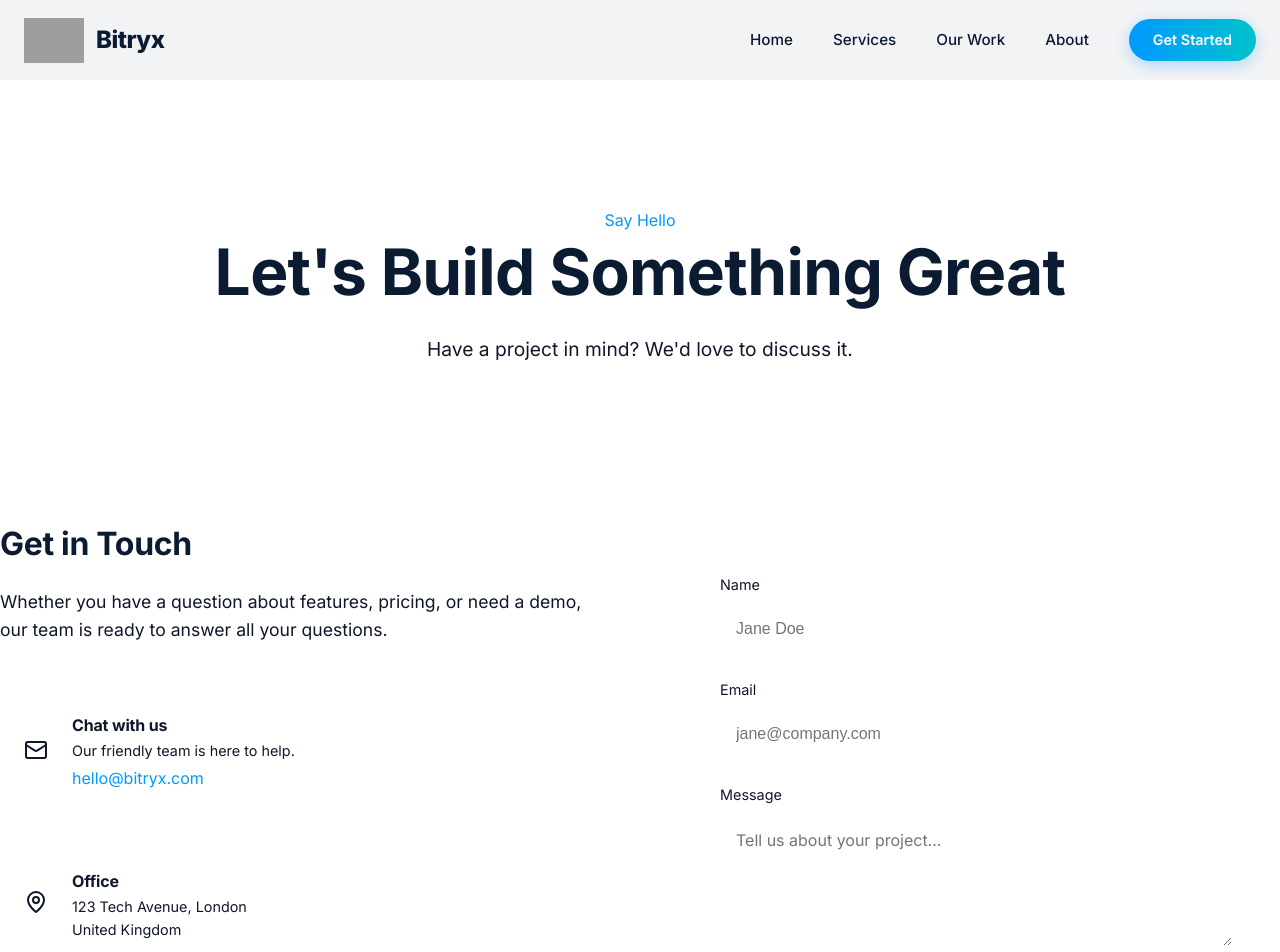
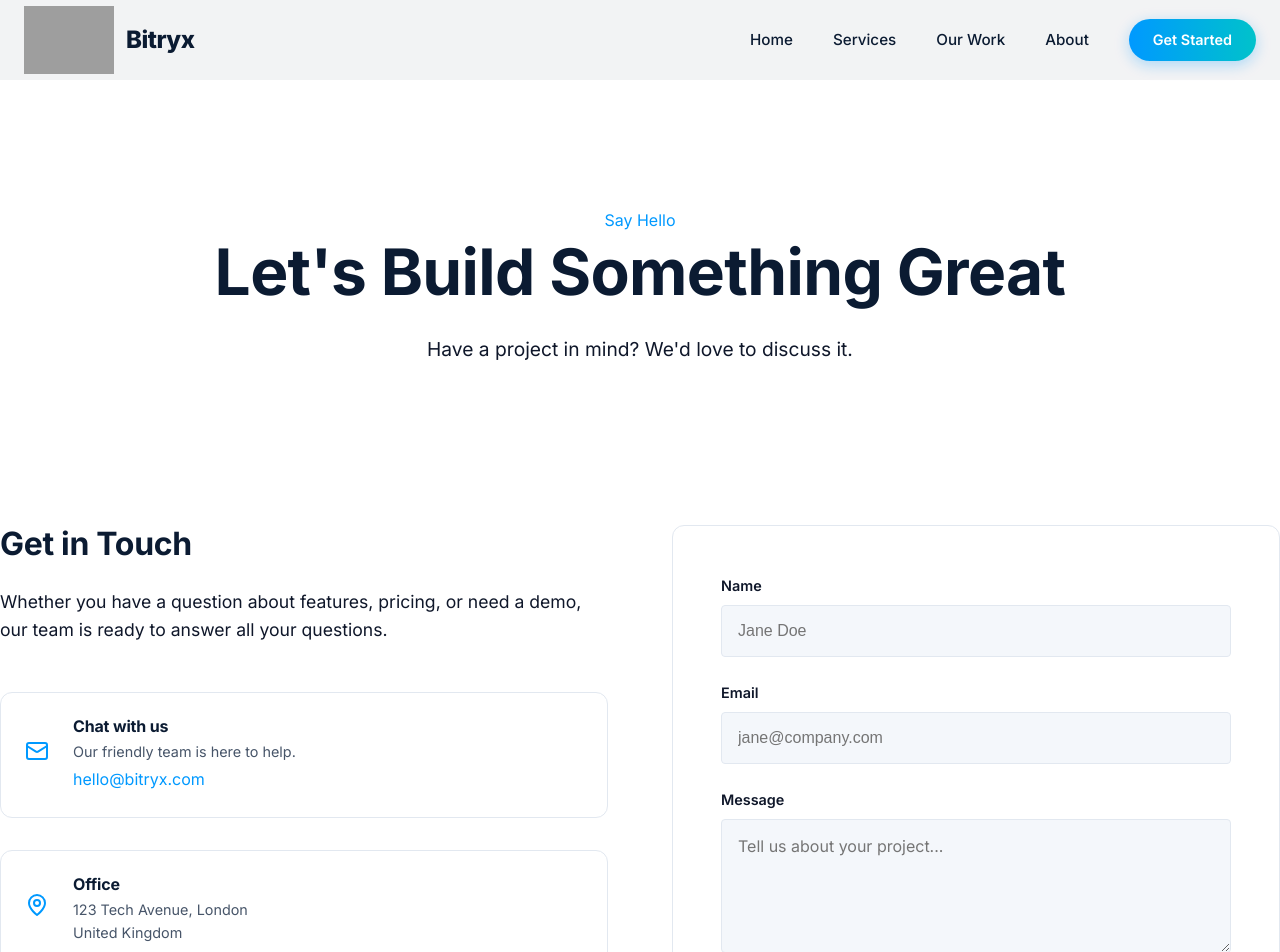
Before and after one commit to tharukad99/BitryxWebSite, a React (Vite) app: page /contact in a window 1280 px wide. Shown: the top 952 px of the page. Built offline with nearby package versions, Linux system fonts and the light colour scheme; grey boxes are pictures that could not be loaded; the HTML template or start-up script is replaced by a standard one.

Commit message:
Fix contact form input colors and increase logo size to 90px

```diff
--- a/src/components/Navbar.jsx
+++ b/src/components/Navbar.jsx
@@ -43,7 +43,7 @@ const Navbar = () => {
 
                 {/* Logo Section */}
                 <Link to="/" style={{ display: 'flex', alignItems: 'center', gap: '0.75rem', textDecoration: 'none' }}>
-                    <div style={{ position: 'relative', width: '60px', height: '60px' }}>
+                    <div style={{ position: 'relative', width: '90px', height: '90px' }}>
                         <img
                             src={`${import.meta.env.BASE_URL}logo.png`}
                             alt="Bitryx Logo"
--- a/src/pages/Contact.jsx
+++ b/src/pages/Contact.jsx
@@ -33,20 +33,20 @@ const Contact = () => {
                         </p>
 
                         <div style={{ display: 'flex', flexDirection: 'column', gap: '2rem' }}>
-                            <div className="card-glass" style={{ padding: '1.5rem', display: 'flex', gap: '1.5rem', alignItems: 'center' }}>
-                                <div style={{ color: 'var(--electric-blue)' }}><Mail size={24} /></div>
+                            <div className="card-service" style={{ padding: '1.5rem', display: 'flex', gap: '1.5rem', alignItems: 'center' }}>
+                                <div style={{ color: 'var(--blue-accent)' }}><Mail size={24} /></div>
                                 <div>
-                                    <h3 style={{ fontSize: '1rem', marginBottom: '0.25rem', color: 'var(--white-slate)' }}>Chat with us</h3>
-                                    <p style={{ color: 'var(--blue-slate)', fontSize: '0.9rem', marginBottom: '0.25rem' }}>Our friendly team is here to help.</p>
+                                    <h3 style={{ fontSize: '1rem', marginBottom: '0.25rem', color: 'var(--navy-dark)' }}>Chat with us</h3>
+                                    <p style={{ color: 'var(--text-secondary)', fontSize: '0.9rem', marginBottom: '0.25rem' }}>Our friendly team is here to help.</p>
                                     <a href="mailto:hello@bitryx.com" className="text-accent font-mono">hello@bitryx.com</a>
                                 </div>
                             </div>
 
-                            <div className="card-glass" style={{ padding: '1.5rem', display: 'flex', gap: '1.5rem', alignItems: 'center' }}>
-                                <div style={{ color: 'var(--electric-blue)' }}><MapPin size={24} /></div>
+                            <div className="card-service" style={{ padding: '1.5rem', display: 'flex', gap: '1.5rem', alignItems: 'center' }}>
+                                <div style={{ color: 'var(--blue-accent)' }}><MapPin size={24} /></div>
                                 <div>
-                                    <h3 style={{ fontSize: '1rem', marginBottom: '0.25rem', color: 'var(--white-slate)' }}>Office</h3>
-                                    <p style={{ color: 'var(--blue-slate)', fontSize: '0.9rem' }}>
+                                    <h3 style={{ fontSize: '1rem', marginBottom: '0.25rem', color: 'var(--navy-dark)' }}>Office</h3>
+                                    <p style={{ color: 'var(--text-secondary)', fontSize: '0.9rem' }}>
                                         123 Tech Avenue, London<br />
                                         United Kingdom
                                     </p>
@@ -60,43 +60,43 @@ const Contact = () => {
                         initial={{ opacity: 0, x: 20 }}
                         whileInView={{ opacity: 1, x: 0 }}
                         viewport={{ once: true }}
-                        className="card-glass"
+                        className="card-service"
                         style={{ padding: '3rem' }}
                     >
                         <form onSubmit={(e) => e.preventDefault()}>
                             <div style={{ marginBottom: '1.5rem' }}>
-                                <label style={{ display: 'block', marginBottom: '0.5rem', color: 'var(--white-slate)', fontSize: '0.9rem' }}>Name</label>
+                                <label style={{ display: 'block', marginBottom: '0.5rem', color: 'var(--text-primary)', fontSize: '0.9rem', fontWeight: 600 }}>Name</label>
                                 <input
                                     type="text"
                                     placeholder="Jane Doe"
                                     style={{
                                         width: '100%', padding: '1rem', borderRadius: '4px',
-                                        border: '1px solid var(--navy-lighter)', outline: 'none',
-                                        background: 'var(--navy)', color: 'white', fontSize: '1rem'
+                                        border: '1px solid var(--border)', outline: 'none',
+                                        background: 'var(--bg-light)', color: 'var(--text-primary)', fontSize: '1rem'
                                     }}
                                 />
                             </div>
                             <div style={{ marginBottom: '1.5rem' }}>
-                                <label style={{ display: 'block', marginBottom: '0.5rem', color: 'var(--white-slate)', fontSize: '0.9rem' }}>Email</label>
+                                <label style={{ display: 'block', marginBottom: '0.5rem', color: 'var(--text-primary)', fontSize: '0.9rem', fontWeight: 600 }}>Email</label>
                                 <input
                                     type="email"
                                     placeholder="jane@company.com"
                                     style={{
                                         width: '100%', padding: '1rem', borderRadius: '4px',
-                                        border: '1px solid var(--navy-lighter)', outline: 'none',
-                                        background: 'var(--navy)', color: 'white', fontSize: '1rem'
+                                        border: '1px solid var(--border)', outline: 'none',
+                                        background: 'var(--bg-light)', color: 'var(--text-primary)', fontSize: '1rem'
                                     }}
                                 />
                             </div>
                             <div style={{ marginBottom: '2rem' }}>
-                                <label style={{ display: 'block', marginBottom: '0.5rem', color: 'var(--white-slate)', fontSize: '0.9rem' }}>Message</label>
+                                <label style={{ display: 'block', marginBottom: '0.5rem', color: 'var(--text-primary)', fontSize: '0.9rem', fontWeight: 600 }}>Message</label>
                                 <textarea
                                     placeholder="Tell us about your project..."
                                     rows="5"
                                     style={{
                                         width: '100%', padding: '1rem', borderRadius: '4px',
-                                        border: '1px solid var(--navy-lighter)', outline: 'none',
-                                        background: 'var(--navy)', color: 'white', fontSize: '1rem', fontFamily: 'inherit'
+                                        border: '1px solid var(--border)', outline: 'none',
+                                        background: 'var(--bg-light)', color: 'var(--text-primary)', fontSize: '1rem', fontFamily: 'inherit'
                                     }}
                                 ></textarea>
                             </div>
```
